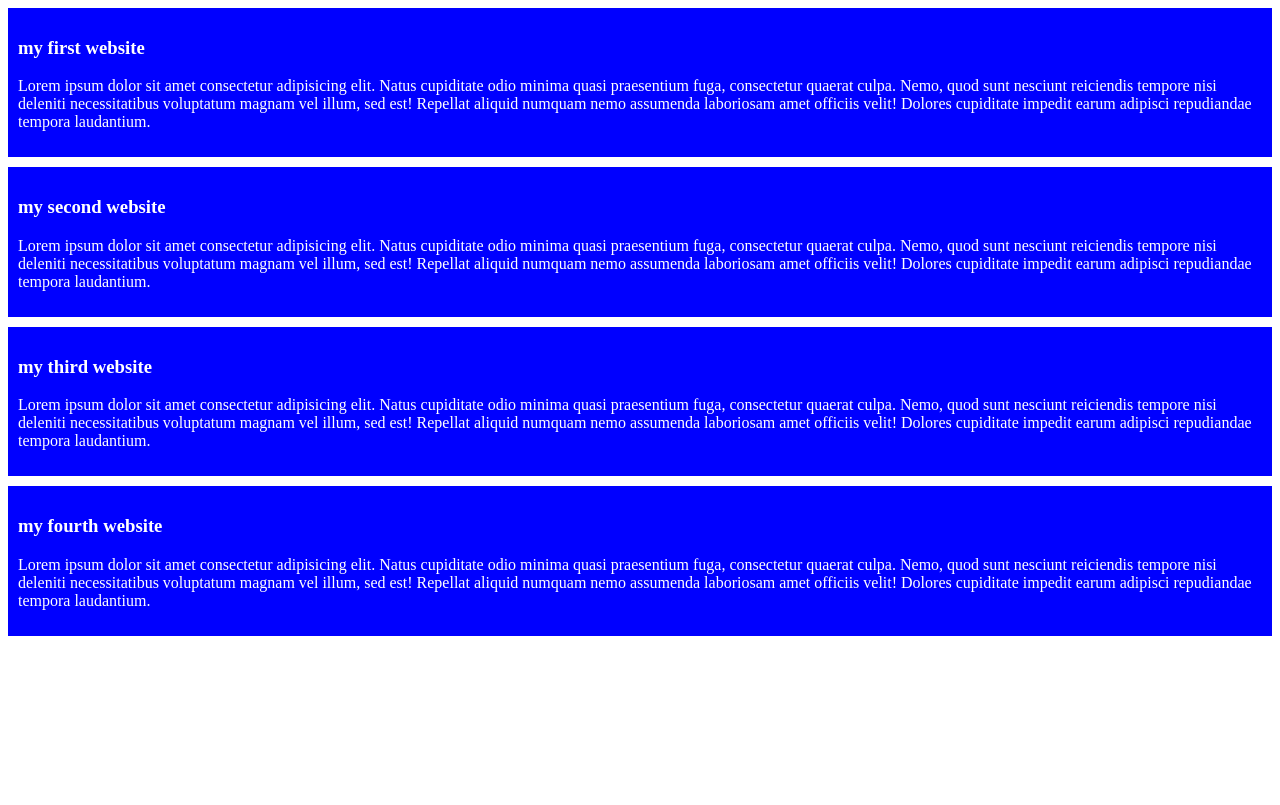
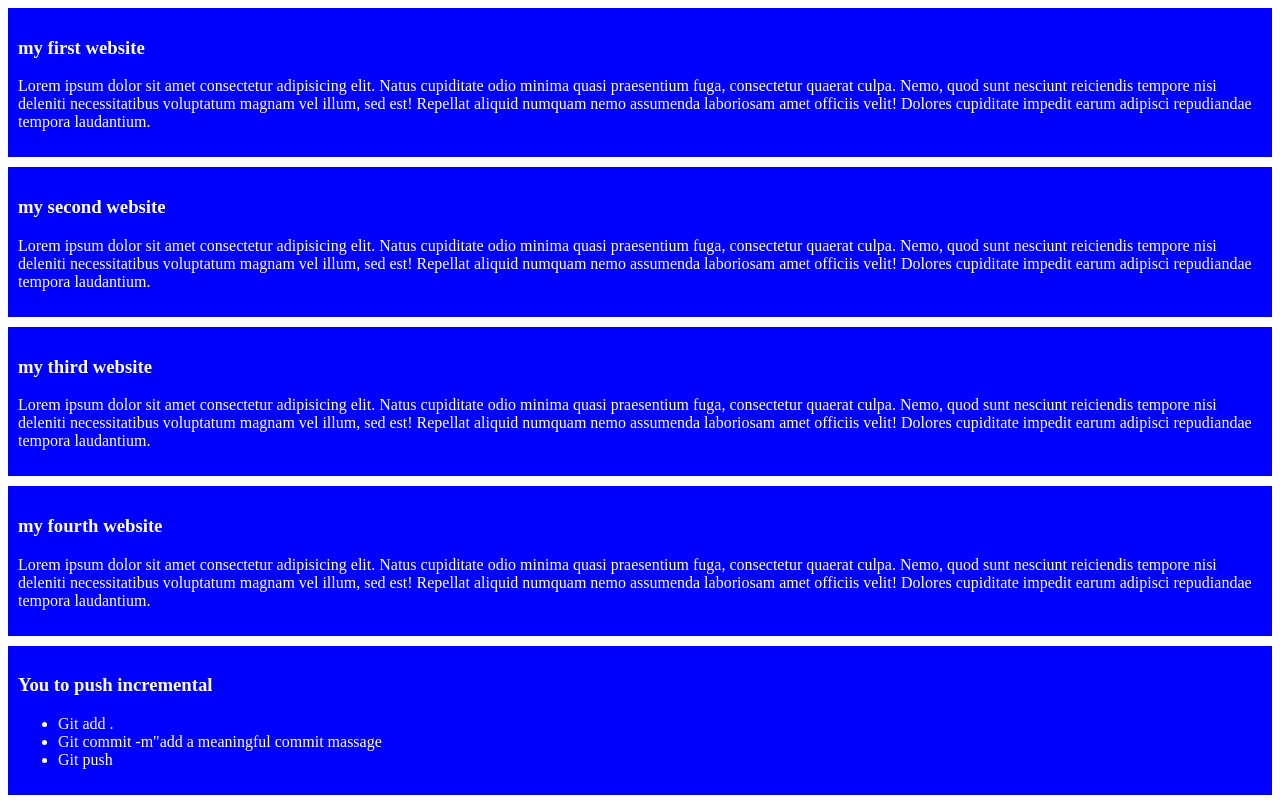
Before and after one commit to sourobdeb/my-simple-website-repo, a plain HTML site: page index.html in a window 1280 px wide. Drawn offline with Linux system fonts and the light colour scheme.

Commit message:
added a list to push code

```diff
--- a/index.html
+++ b/index.html
@@ -33,5 +33,14 @@
         </h3>
         <p>Lorem ipsum dolor sit amet consectetur adipisicing elit. Natus cupiditate odio minima quasi praesentium fuga, consectetur quaerat culpa. Nemo, quod sunt nesciunt reiciendis tempore nisi deleniti necessitatibus voluptatum magnam vel illum, sed est! Repellat aliquid numquam nemo assumenda laboriosam amet officiis velit! Dolores cupiditate impedit earum adipisci repudiandae tempora laudantium.</p>
     </div>
+      <div>
+        <h3>You to push incremental</h3>
+        <ul>
+            <li>Git add .</li>
+            <li>Git commit -m"add a meaningful commit massage</li>
+            <li>Git push</li>
+
+        </ul>
+      </div>
 </body>
 </html>
```
